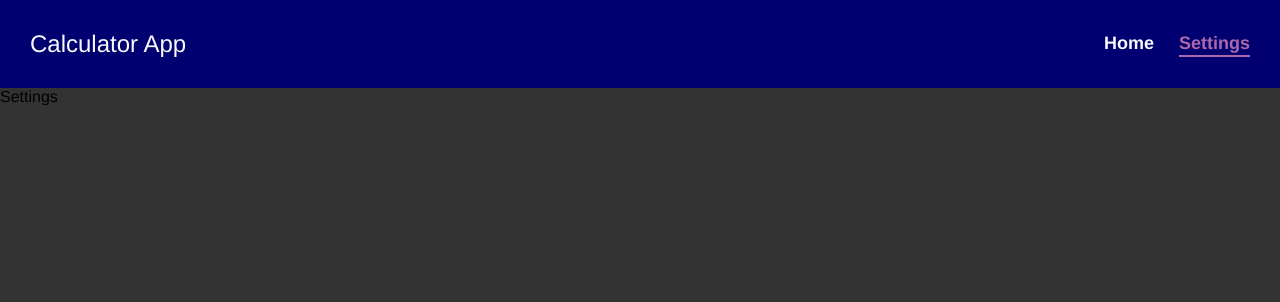
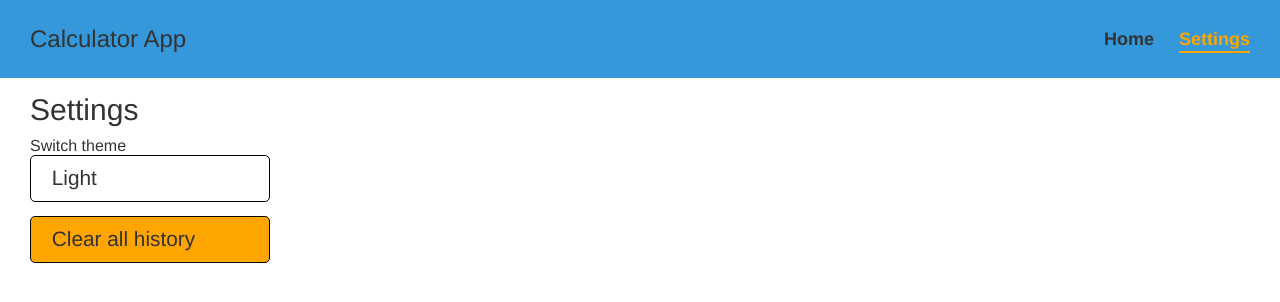
Before and after one commit to Rigorevich/calculator-app, a React app: page /settings in a window 1280 px wide. Shown: the top 302 px of the page. Built offline with nearby package versions, Linux system fonts and the light colour scheme.

Commit message:
create SettingsBlock page

```diff
--- a/src/App.jsx
+++ b/src/App.jsx
@@ -4,13 +4,15 @@
 import Home from "Pages/Home";
 import Settings from "Pages/Settings";
 
-import { theme } from "Constants";
 import { Routes, Route } from "react-router-dom";
 import { ThemeProvider } from "styled-components";
+import { useSelector } from "react-redux";
 
 const App = () => {
+  const theme = useSelector((state) => state.theme);
+
   return (
-    <ThemeProvider theme={theme.dark}>
+    <ThemeProvider theme={theme}>
       <GlobalStyle />
       <Header />
       <Routes>
--- a/src/components/Header/styled.js
+++ b/src/components/Header/styled.js
@@ -9,7 +9,7 @@
   display: flex;
   align-items: center;
   justify-content: space-between;
-  padding: 10px 30px;
+  padding: 25px 30px;
 `;
 
 export const Title = styled.h2`
--- /dev/null
+++ b/src/components/SettingsBlock/index.jsx
@@ -0,0 +1,56 @@
+import React from "react";
+import { themes } from "Constants";
+import { toggleTheme } from "Store/actions/themeActions";
+import { useSelector, useDispatch } from "react-redux";
+import {
+  Container,
+  Title,
+  DropDownContainer,
+  Label,
+  DropDownHeader,
+  DropDownListContainer,
+  DropDownList,
+  ListItem,
+  Button,
+} from "./styled";
+
+const SettingsBlock = () => {
+  const [isOpen, setIsOpen] = React.useState(false);
+  const containerRef = React.useRef(null);
+
+  const theme = useSelector((state) => state.theme);
+  const dispatch = useDispatch();
+
+  const toggleSelect = () => {
+    setIsOpen((prev) => !prev);
+  };
+
+  const handleClickInside = (option) => () => {
+    dispatch(toggleTheme(option));
+    setIsOpen(false);
+  };
+
+  return (
+    <Container ref={containerRef}>
+      <Title>Settings</Title>
+      <DropDownContainer className="dropdown">
+        <Label>Switch theme</Label>
+        <DropDownHeader onClick={toggleSelect}>{theme.name}</DropDownHeader>
+        {isOpen && (
+          <DropDownListContainer>
+            <DropDownList>
+              {themes.map((option) => (
+                <ListItem onClick={handleClickInside(option)} key={option.name}>
+                  {option.name} Theme
+                </ListItem>
+              ))}
+            </DropDownList>
+          </DropDownListContainer>
+        )}
+      </DropDownContainer>
+      <Button>Clear all history</Button>
+    </Container>
+  );
+};
+
+export default SettingsBlock;
--- /dev/null
+++ b/src/components/SettingsBlock/styled.js
@@ -0,0 +1,77 @@
+import styled from "styled-components";
+
+export const Title = styled.h3`
+  font-size: 30px;
+  font-weight: 500;
+  color: ${(props) => props.theme.text};
+`;
+
+export const Container = styled.div`
+  display: flex;
+  flex-direction: column;
+  gap: 10px;
+  padding: 15px 30px;
+  color: ${(props) => props.theme.text};
+`;
+
+export const Label = styled.span``;
+
+export const DropDownContainer = styled.div`
+  width: 15rem;
+`;
+
+export const DropDownHeader = styled.div`
+  border: 1px solid ${(props) => props.theme.board};
+  background: ${(props) => props.theme.btnBg};
+  padding: 0.5em 2em 0.5em 1em;
+  margin-bottom: 0.2em;
+  border-radius: 5px;
+  font-weight: 500;
+  font-size: 1.3rem;
+  cursor: pointer;
+`;
+
+export const DropDownListContainer = styled.div``;
+
+export const DropDownList = styled.div`
+  padding: 0;
+  margin: 0;
+  background: ${(props) => props.theme.btnBg};
+  border: 1px solid ${(props) => props.theme.board};
+  border-radius: 5px;
+  box-sizing: border-box;
+  font-size: 1.3rem;
+  font-weight: 500;
+`;
+
+export const ListItem = styled.div`
+  list-style: none;
+  cursor: pointer;
+  transition: opacity easy-it-out 0.2s;
+  border-bottom: 1px solid ${(props) => props.theme.board};
+  padding: 0.5em 1em;
+
+  &:hover {
+    background: rgba(0, 0, 0, 0.2);
+  }
+  &:last-child {
+    border-bottom: none;
+  }
+`;
+
+export const Button = styled.button`
+  width: 15rem;
+  padding: 0.5em 2em 0.5em 1em;
+  border: 1px solid ${(props) => props.theme.board};
+  border-radius: 5px;
+  color: ${(props) => props.theme.text};
+  font-weight: 500;
+  font-size: 1.3rem;
+  background: ${(props) => props.theme.accent};
+  text-align: left;
+  cursor: pointer;
+
+  &:hover {
+    opacity: 0.8;
+  }
+`;
--- a/src/constants/index.js
+++ b/src/constants/index.js
@@ -1,16 +1,20 @@
-export const theme = {
-  dark: {
+export const themes = [
+  {
+    name: "Dark",
     primary: "#000070",
     secondary: "#FFA500",
     background: "#333333",
     text: "#F8F8F8",
     accent: "#ab68ab",
+    board: "#fff",
   },
-  light: {
+  {
+    name: "Light",
     primary: "#3498DB",
     secondary: "#9B59B6",
-    background: "##FFFFFF",
+    background: "#FFFFFF",
     text: "#333333",
     accent: "#FFA500",
+    board: "#000",
   },
-};
+];
--- a/src/globalStyles.js
+++ b/src/globalStyles.js
@@ -1,10 +1,14 @@
 import { createGlobalStyle } from "styled-components";
 
 const GlobalStyle = createGlobalStyle`
-  body {
+
+  * {
     margin: 0;
     padding: 0;
     font-family: Open-Sans, Helvetica, Sans-Serif;
+  }
+
+  body {
     background-color: ${(props) => props.theme.background};
   }
 
--- a/src/index.jsx
+++ b/src/index.jsx
@@ -1,4 +1,7 @@
 import React from "react";
+import store from "Store";
+
+import { Provider } from "react-redux";
 import { BrowserRouter } from "react-router-dom";
 import { createRoot } from "react-dom/client";
 
@@ -8,7 +11,9 @@
 const root = createRoot(rootElement);
 
 root.render(
-  <BrowserRouter>
-    <App />
-  </BrowserRouter>
+  <Provider store={store}>
+    <BrowserRouter>
+      <App />
+    </BrowserRouter>
+  </Provider>
 );
--- a/src/pages/Settings.jsx
+++ b/src/pages/Settings.jsx
@@ -1,7 +1,6 @@
 import React from "react";
+import SettingsBlock from "Components/SettingsBlock";
 
-const Settings = () => {
-  return "Settings";
-};
+const Settings = () => <SettingsBlock />;
 
 export default Settings;
```
